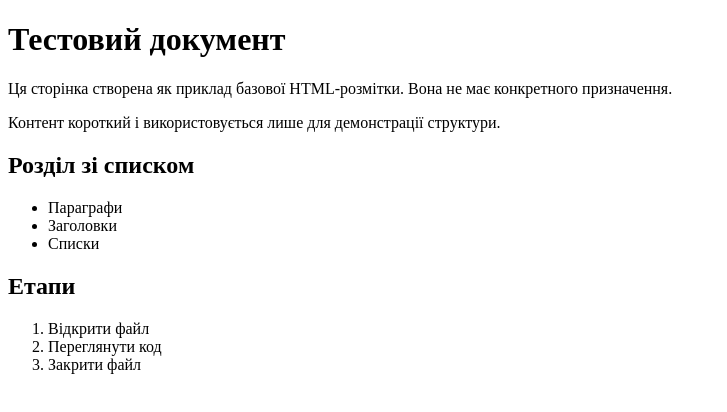
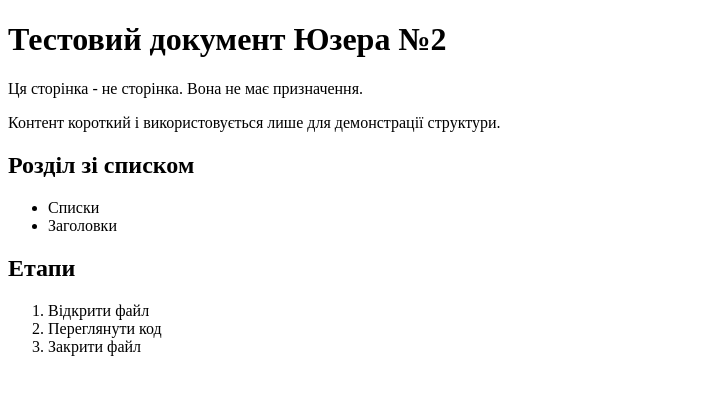
Before and after one commit to ipzm251pps/PanchukLab3Repository, a plain HTML site: page index.html in a window 1280 px wide. Shown: the whole page, without its empty margins (0-727 px from the left). Drawn offline with Linux system fonts and the light colour scheme.

Commit message:
User2 зробив зміни в index.html

```diff
--- a/index.html
+++ b/index.html
@@ -6,11 +6,11 @@
 </head>
 <body>
 
-    <h1>Тестовий документ</h1>
+    <h1>Тестовий документ Юзера №2</h1>
 
     <p>
-        Ця сторінка створена як приклад базової HTML-розмітки.
-        Вона не має конкретного призначення.
+        Ця сторінка - не сторінка.
+        Вона не має призначення.
     </p>
 
     <p>
@@ -19,9 +19,8 @@
 
     <h2>Розділ зі списком</h2>
     <ul>
-        <li>Параграфи</li>
+        <li>Списки</li>
         <li>Заголовки</li>
-        <li>Списки</li>
     </ul>
 
     <h2>Етапи</h2>
```
